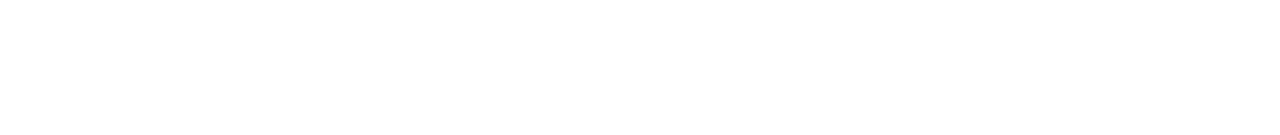
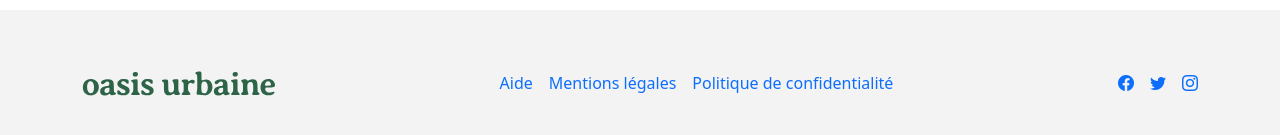
Before and after one commit to Mariepo/oasis-urbaine, a React (Create React App) app in the folder oasis-urbaine-front/: page / in a window 1280 px wide. Shown: the part 1641-1776 px from the top of the page. Before the commit the page ends 1566 px from the top, so only its background shows below. Built offline with nearby package versions, Linux system fonts and the light colour scheme; no server answers.

Commit message:
ajout du footer

```diff
--- a/oasis-urbaine-front/src/App.css
+++ b/oasis-urbaine-front/src/App.css
@@ -4,12 +4,22 @@
     --primary-color : #0F8277;
     --background-green : #E9FAE8;
     --background-orange : #FAF4E8;
+    --background-grey : #F8F8F8;
+    --background-dark-grey : #F3F3F3;
+}
+
+/* Global */
+footer {
+    background-color: var(--background-dark-grey);
+    padding: 3.75rem 0;
+    margin-top : 5rem;
 }
 
 /* Homepage */
 header {
     background-color: var(--background-green);
     height: 100%;
+    overflow-x: hidden;
 }
 .header-banner {
     background-color: var(--primary-color);
--- a/oasis-urbaine-front/src/App.js
+++ b/oasis-urbaine-front/src/App.js
@@ -8,16 +8,18 @@ import ProductsPage from "./Pages/ProductsPage";
 import Homepage from "./Pages/Homepage";
 import NavbarComponent from './Components/NavbarComponent';
 import Headerbanner from './Components/Headerbanner';
+import FooterComponent from './Components/FooterComponent';
 
 function App() {
   return (
     <BrowserRouter>
-    <Headerbanner></Headerbanner>
-    <NavbarComponent></NavbarComponent>
+      <Headerbanner></Headerbanner>
+      <NavbarComponent></NavbarComponent>
       <Routes>
         <Route path='/' element={<Homepage />} />
         <Route path='/products' element={<ProductsPage />} />
       </Routes>
+      <FooterComponent></FooterComponent>
     </BrowserRouter>
   );
 }
--- /dev/null
+++ b/oasis-urbaine-front/src/Components/FooterComponent.jsx
@@ -0,0 +1,34 @@
+import React from 'react';
+import { Container } from 'react-bootstrap';
+
+function FooterComponent() {
+    return (
+        <footer>
+            <Container>
+                <div className='d-flex flex-column flex-md-row justify-content-between align-items-center gap-3'>
+                    <div>
+                        <img src='assets/images/logo-oasis-urbaine.svg' alt='logo Oasis Urbaine' className='img-fluid' />
+                    </div>
+                    <div className='d-flex gap-3'>
+                        <a href="/help" className='text-decoration-none'>Aide</a>
+                        <a href="/legal-notice" className='text-decoration-none'>Mentions légales</a>
+                        <a href="/privacy-policy" className='text-decoration-none'>Politique de confidentialité</a>
+                    </div>
+                    <div className='d-flex gap-3'>
+                        <a href="https://facebook.com" aria-label="Facebook">
+                            <i className="bi bi-facebook"></i>
+                        </a>
+                        <a href="https://twitter.com" aria-label="Twitter">
+                            <i className="bi bi-twitter"></i>
+                        </a>
+                        <a href="https://instagram.com" aria-label="Instagram">
+                            <i className="bi bi-instagram"></i>
+                        </a>
+                    </div>
+                </div>
+            </Container>
+        </footer>
+    );
+}
+
+export default FooterComponent;
--- a/oasis-urbaine-front/src/Components/HeaderHome.jsx
+++ b/oasis-urbaine-front/src/Components/HeaderHome.jsx
@@ -11,8 +11,8 @@ function HeaderHome() {
 
   return (
     <header>
-        <Container fluid className='pe-0'>
-            <Row className='d-flex flex-column flex-md-row align-items-center  ms-md-5'>
+        <Container fluid className='pe-0 ps-0'>
+            <Row className='d-flex flex-column flex-md-row align-items-center ms-md-5'>
                 <Col className='col-12 col-md-6 order-2 order-md-1'>
                     <h1>Une oasis de verdure et de sérénité</h1>
                     <p>Nos arbres fruitiers vous permettent de profiter de récoltes savoureuses tout en respectant l'environnement. </p>
@@ -26,7 +26,7 @@ function HeaderHome() {
             </Row>
         </Container>
     </header>
-  )
+    )
 }
 
 export default HeaderHome
--- a/oasis-urbaine-front/src/Pages/Homepage.jsx
+++ b/oasis-urbaine-front/src/Pages/Homepage.jsx
@@ -65,7 +65,7 @@ function HomePage() {
         <img src='assets/images/gifted-product-homepage.png' alt='illustration de plante' className='promotional-image-container'/>
         <p className='text-center mb-0 py-2'>Un produit offert avec chaque commande</p>
     </Container>
-    <Container className='company-values'>
+    <Container className='company-values mb-5'>
         <Row className='d-flex justify-content-between mb-5'>
             <h2 className='mt-5 text-center'>Des plantes en bonne santé</h2>
         </Row>
```
